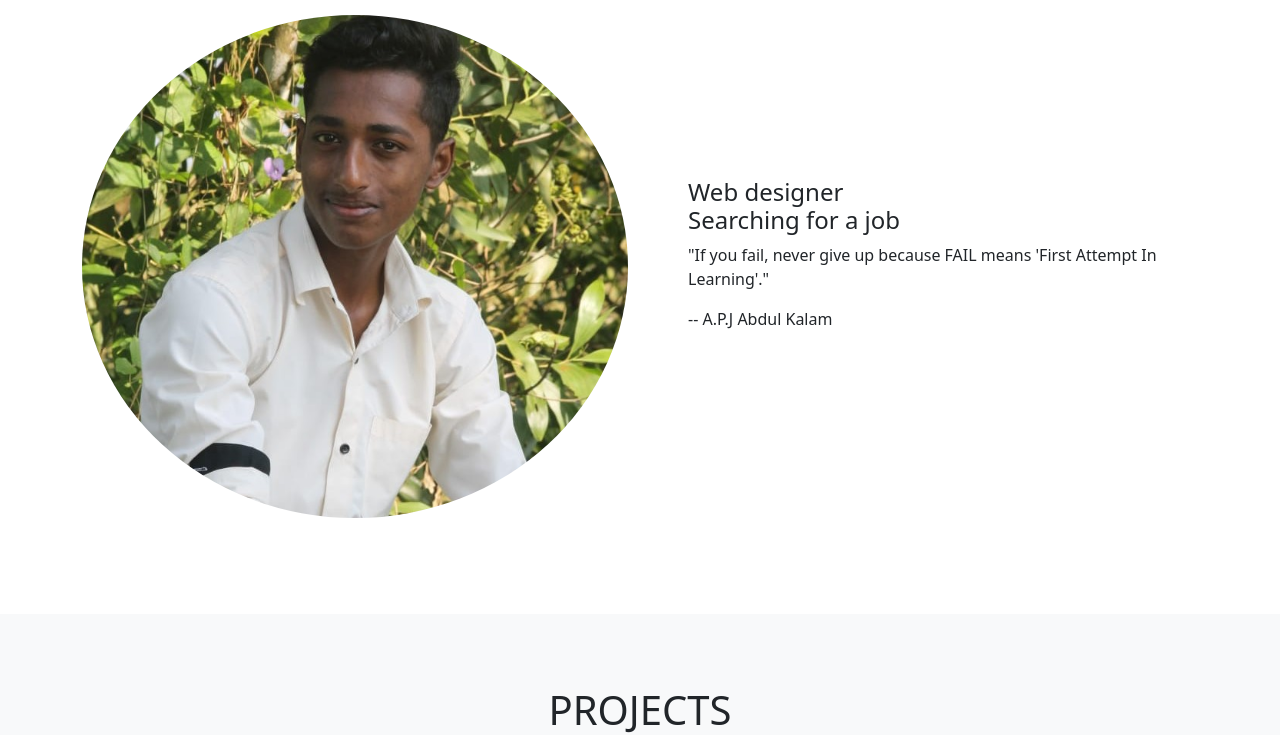
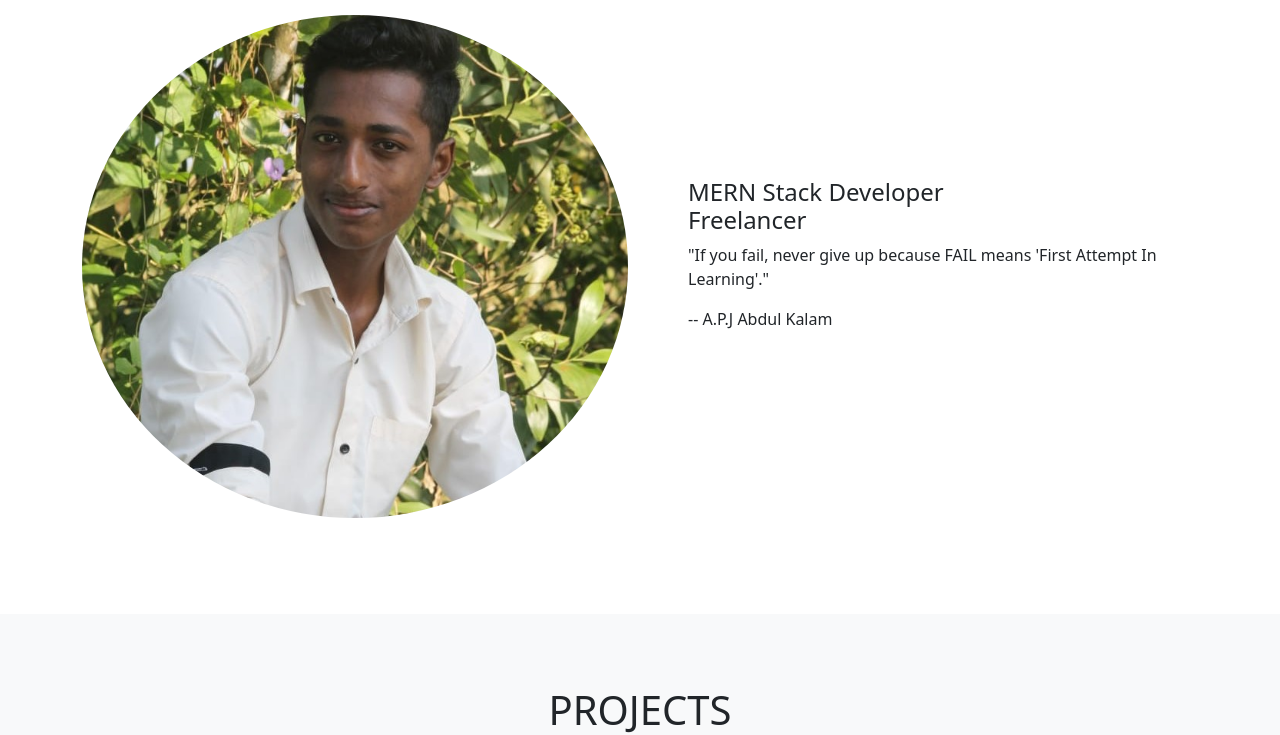
Before and after one commit to anujthomas/Personal-Web-site, a plain HTML site: page index.html in a window 1280 px wide. Shown: the part 81-816 px from the top of the page. Drawn offline with nearby package versions, Linux system fonts and the light colour scheme.

Commit message:
Update index.html

```diff
--- a/index.html
+++ b/index.html
@@ -56,7 +56,7 @@
                     <img src="IMG-20220205-WA0016.jpg"  alt="image" class="img-fluid rounded-circle">
                 </div>
                 <div class="col-md-6 ps-5">
-                    <h4 class="pt-4">Web designer <br> Searching for a job</h4>
+                    <h4 class="pt-4">MERN Stack Developer <br> Freelancer</h4>
                     <p>"If you fail, never give up because FAIL means 'First Attempt In Learning'."</p>
                     <footer>-- A.P.J Abdul Kalam</footer>
 
```
